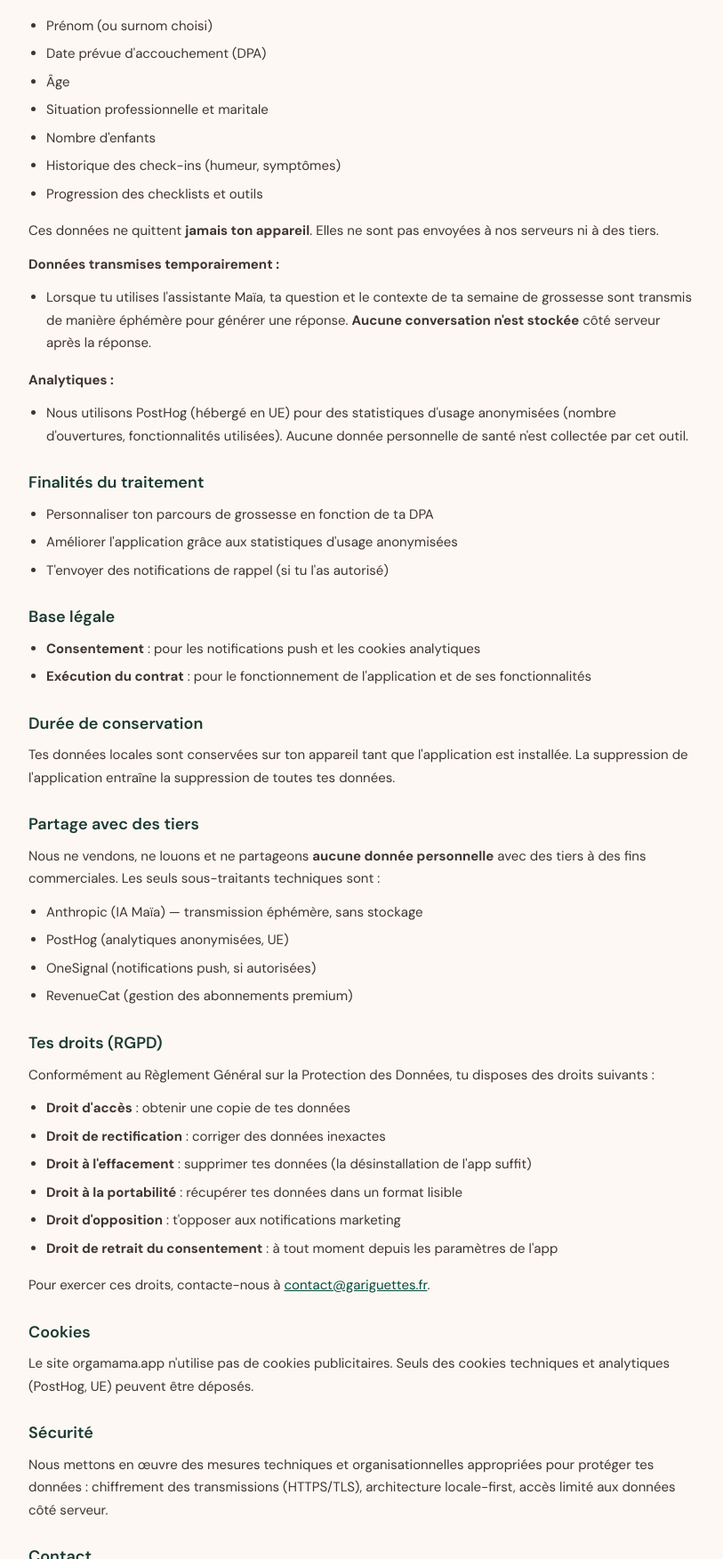
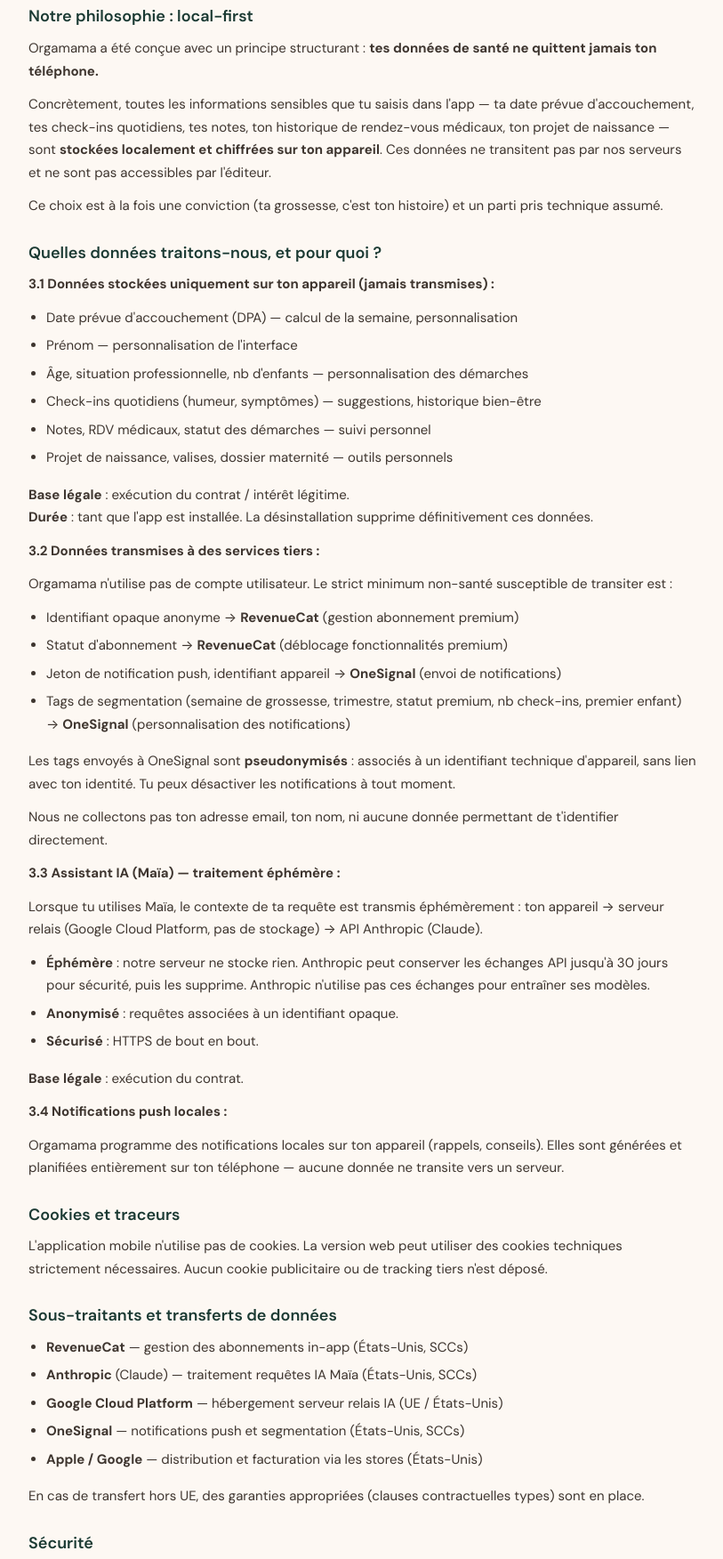
Before and after one commit to marinasba/orgamama-landing, a plain HTML site: page legal.html in a window 1280 px wide. Shown: the part 2800-4552 px from the top of the page at 89% size, without its empty margins (232-1045 px from the left). Drawn offline with Linux system fonts and the light colour scheme.

Commit message:
Replace privacy policy with full POLITIQUE-CONFIDENTIALITE content

```diff
--- a/legal.html
+++ b/legal.html
@@ -170,84 +170,96 @@
       <!-- CONFIDENTIALITÉ -->
       <section class="legal-section" id="confidentialite">
         <h2>3. Politique de confidentialit&eacute;</h2>
-        <p class="update-date">Derni&egrave;re mise &agrave; jour : 9 juin 2026</p>
+        <p class="update-date">Version 1.1 — en vigueur &agrave; compter du 9 juin 2026</p>
 
-        <h3>Responsable du traitement</h3>
-        <p>Orgamama — <a href="mailto:contact@gariguettes.fr">contact@gariguettes.fr</a></p>
+        <h3>Qui sommes-nous ?</h3>
+        <p>L'application Orgamama est &eacute;dit&eacute;e par <strong>GARIGUETTES SAS</strong>, immatricul&eacute;e au RCS de Nancy sous le num&eacute;ro 948 717 681, dont le si&egrave;ge est 4 rue Piroux, 54000 Nancy.</p>
+        <p>SIRET : 948 717 681 000 19</p>
+        <p>Contact protection des donn&eacute;es : <a href="mailto:contact@gariguettes.fr">contact@gariguettes.fr</a></p>
 
-        <h3>Donn&eacute;es collect&eacute;es</h3>
-        <p>Orgamama est con&ccedil;ue selon le principe de <strong>minimisation des donn&eacute;es</strong>. Voici ce que nous traitons :</p>
+        <h3>Notre philosophie : local-first</h3>
+        <p>Orgamama a &eacute;t&eacute; con&ccedil;ue avec un principe structurant : <strong>tes donn&eacute;es de sant&eacute; ne quittent jamais ton t&eacute;l&eacute;phone.</strong></p>
+        <p>Concr&egrave;tement, toutes les informations sensibles que tu saisis dans l'app — ta date pr&eacute;vue d'accouchement, tes check-ins quotidiens, tes notes, ton historique de rendez-vous m&eacute;dicaux, ton projet de naissance — sont <strong>stock&eacute;es localement et chiffr&eacute;es sur ton appareil</strong>. Ces donn&eacute;es ne transitent pas par nos serveurs et ne sont pas accessibles par l'&eacute;diteur.</p>
+        <p>Ce choix est &agrave; la fois une conviction (ta grossesse, c'est ton histoire) et un parti pris technique assum&eacute;.</p>
 
-        <p><strong>Donn&eacute;es stock&eacute;es localement (sur ton t&eacute;l&eacute;phone uniquement) :</strong></p>
+        <h3>Quelles donn&eacute;es traitons-nous, et pour quoi ?</h3>
+
+        <p><strong>3.1 Donn&eacute;es stock&eacute;es uniquement sur ton appareil (jamais transmises) :</strong></p>
         <ul>
-          <li>Pr&eacute;nom (ou surnom choisi)</li>
-          <li>Date pr&eacute;vue d'accouchement (DPA)</li>
-          <li>&Acirc;ge</li>
-          <li>Situation professionnelle et maritale</li>
-          <li>Nombre d'enfants</li>
-          <li>Historique des check-ins (humeur, sympt&ocirc;mes)</li>
-          <li>Progression des checklists et outils</li>
+          <li>Date pr&eacute;vue d'accouchement (DPA) — calcul de la semaine, personnalisation</li>
+          <li>Pr&eacute;nom — personnalisation de l'interface</li>
+          <li>&Acirc;ge, situation professionnelle, nb d'enfants — personnalisation des d&eacute;marches</li>
+          <li>Check-ins quotidiens (humeur, sympt&ocirc;mes) — suggestions, historique bien-&ecirc;tre</li>
+          <li>Notes, RDV m&eacute;dicaux, statut des d&eacute;marches — suivi personnel</li>
+          <li>Projet de naissance, valises, dossier maternit&eacute; — outils personnels</li>
         </ul>
-        <p>Ces donn&eacute;es ne quittent <strong>jamais ton appareil</strong>. Elles ne sont pas envoy&eacute;es &agrave; nos serveurs ni &agrave; des tiers.</p>
+        <p><strong>Base l&eacute;gale</strong> : ex&eacute;cution du contrat / int&eacute;r&ecirc;t l&eacute;gitime.<br>
+        <strong>Dur&eacute;e</strong> : tant que l'app est install&eacute;e. La d&eacute;sinstallation supprime d&eacute;finitivement ces donn&eacute;es.</p>
 
-        <p><strong>Donn&eacute;es transmises temporairement :</strong></p>
+        <p><strong>3.2 Donn&eacute;es transmises &agrave; des services tiers :</strong></p>
+        <p>Orgamama n'utilise pas de compte utilisateur. Le strict minimum non-sant&eacute; susceptible de transiter est :</p>
         <ul>
-          <li>Lorsque tu utilises l'assistante Ma&iuml;a, ta question et le contexte de ta semaine de grossesse sont transmis de mani&egrave;re &eacute;ph&eacute;m&egrave;re pour g&eacute;n&eacute;rer une r&eacute;ponse. <strong>Aucune conversation n'est stock&eacute;e</strong> c&ocirc;t&eacute; serveur apr&egrave;s la r&eacute;ponse.</li>
+          <li>Identifiant opaque anonyme → <strong>RevenueCat</strong> (gestion abonnement premium)</li>
+          <li>Statut d'abonnement → <strong>RevenueCat</strong> (d&eacute;blocage fonctionnalit&eacute;s premium)</li>
+          <li>Jeton de notification push, identifiant appareil → <strong>OneSignal</strong> (envoi de notifications)</li>
+          <li>Tags de segmentation (semaine de grossesse, trimestre, statut premium, nb check-ins, premier enfant) → <strong>OneSignal</strong> (personnalisation des notifications)</li>
         </ul>
+        <p>Les tags envoy&eacute;s &agrave; OneSignal sont <strong>pseudonymis&eacute;s</strong> : associ&eacute;s &agrave; un identifiant technique d'appareil, sans lien avec ton identit&eacute;. Tu peux d&eacute;sactiver les notifications &agrave; tout moment.</p>
+        <p>Nous ne collectons pas ton adresse email, ton nom, ni aucune donn&eacute;e permettant de t'identifier directement.</p>
 
-        <p><strong>Analytiques :</strong></p>
+        <p><strong>3.3 Assistant IA (Ma&iuml;a) — traitement &eacute;ph&eacute;m&egrave;re :</strong></p>
+        <p>Lorsque tu utilises Ma&iuml;a, le contexte de ta requ&ecirc;te est transmis &eacute;ph&eacute;m&egrave;rement : ton appareil → serveur relais (Google Cloud Platform, pas de stockage) → API Anthropic (Claude).</p>
         <ul>
-          <li>Nous utilisons PostHog (h&eacute;berg&eacute; en UE) pour des statistiques d'usage anonymis&eacute;es (nombre d'ouvertures, fonctionnalit&eacute;s utilis&eacute;es). Aucune donn&eacute;e personnelle de sant&eacute; n'est collect&eacute;e par cet outil.</li>
+          <li><strong>&Eacute;ph&eacute;m&egrave;re</strong> : notre serveur ne stocke rien. Anthropic peut conserver les &eacute;changes API jusqu'&agrave; 30 jours pour s&eacute;curit&eacute;, puis les supprime. Anthropic n'utilise pas ces &eacute;changes pour entra&icirc;ner ses mod&egrave;les.</li>
+          <li><strong>Anonymis&eacute;</strong> : requ&ecirc;tes associ&eacute;es &agrave; un identifiant opaque.</li>
+          <li><strong>S&eacute;curis&eacute;</strong> : HTTPS de bout en bout.</li>
         </ul>
+        <p><strong>Base l&eacute;gale</strong> : ex&eacute;cution du contrat.</p>
 
-        <h3>Finalit&eacute;s du traitement</h3>
+        <p><strong>3.4 Notifications push locales :</strong></p>
+        <p>Orgamama programme des notifications locales sur ton appareil (rappels, conseils). Elles sont g&eacute;n&eacute;r&eacute;es et planifi&eacute;es enti&egrave;rement sur ton t&eacute;l&eacute;phone — aucune donn&eacute;e ne transite vers un serveur.</p>
+
+        <h3>Cookies et traceurs</h3>
+        <p>L'application mobile n'utilise pas de cookies. La version web peut utiliser des cookies techniques strictement n&eacute;cessaires. Aucun cookie publicitaire ou de tracking tiers n'est d&eacute;pos&eacute;.</p>
+
+        <h3>Sous-traitants et transferts de donn&eacute;es</h3>
         <ul>
-          <li>Personnaliser ton parcours de grossesse en fonction de ta DPA</li>
-          <li>Am&eacute;liorer l'application gr&acirc;ce aux statistiques d'usage anonymis&eacute;es</li>
-          <li>T'envoyer des notifications de rappel (si tu l'as autoris&eacute;)</li>
+          <li><strong>RevenueCat</strong> — gestion des abonnements in-app (&Eacute;tats-Unis, SCCs)</li>
+          <li><strong>Anthropic</strong> (Claude) — traitement requ&ecirc;tes IA Ma&iuml;a (&Eacute;tats-Unis, SCCs)</li>
+          <li><strong>Google Cloud Platform</strong> — h&eacute;bergement serveur relais IA (UE / &Eacute;tats-Unis)</li>
+          <li><strong>OneSignal</strong> — notifications push et segmentation (&Eacute;tats-Unis, SCCs)</li>
+          <li><strong>Apple / Google</strong> — distribution et facturation via les stores (&Eacute;tats-Unis)</li>
         </ul>
+        <p>En cas de transfert hors UE, des garanties appropri&eacute;es (clauses contractuelles types) sont en place.</p>
 
-        <h3>Base l&eacute;gale</h3>
-        <ul>
-          <li><strong>Consentement</strong> : pour les notifications push et les cookies analytiques</li>
-          <li><strong>Ex&eacute;cution du contrat</strong> : pour le fonctionnement de l'application et de ses fonctionnalit&eacute;s</li>
-        </ul>
-
-        <h3>Dur&eacute;e de conservation</h3>
-        <p>Tes donn&eacute;es locales sont conserv&eacute;es sur ton appareil tant que l'application est install&eacute;e. La suppression de l'application entra&icirc;ne la suppression de toutes tes donn&eacute;es.</p>
-
-        <h3>Partage avec des tiers</h3>
-        <p>Nous ne vendons, ne louons et ne partageons <strong>aucune donn&eacute;e personnelle</strong> avec des tiers &agrave; des fins commerciales. Les seuls sous-traitants techniques sont :</p>
-        <ul>
-          <li>Anthropic (IA Ma&iuml;a) — transmission &eacute;ph&eacute;m&egrave;re, sans stockage</li>
-          <li>PostHog (analytiques anonymis&eacute;es, UE)</li>
-          <li>OneSignal (notifications push, si autoris&eacute;es)</li>
-          <li>RevenueCat (gestion des abonnements premium)</li>
-        </ul>
+        <h3>S&eacute;curit&eacute;</h3>
+        <p>Les donn&eacute;es locales sont chiffr&eacute;es. Les transmissions utilisent HTTPS (TLS 1.2 minimum). Les acc&egrave;s internes sont contr&ocirc;l&eacute;s et journalis&eacute;s. En cas de perte de ton appareil, tes donn&eacute;es sont prot&eacute;g&eacute;es par le chiffrement local.</p>
 
         <h3>Tes droits (RGPD)</h3>
-        <p>Conform&eacute;ment au R&egrave;glement G&eacute;n&eacute;ral sur la Protection des Donn&eacute;es, tu disposes des droits suivants :</p>
+        <p>Conform&eacute;ment au RGPD et &agrave; la loi Informatique et Libert&eacute;s :</p>
         <ul>
           <li><strong>Droit d'acc&egrave;s</strong> : obtenir une copie de tes donn&eacute;es</li>
           <li><strong>Droit de rectification</strong> : corriger des donn&eacute;es inexactes</li>
-          <li><strong>Droit &agrave; l'effacement</strong> : supprimer tes donn&eacute;es (la d&eacute;sinstallation de l'app suffit)</li>
-          <li><strong>Droit &agrave; la portabilit&eacute;</strong> : r&eacute;cup&eacute;rer tes donn&eacute;es dans un format lisible</li>
-          <li><strong>Droit d'opposition</strong> : t'opposer aux notifications marketing</li>
-          <li><strong>Droit de retrait du consentement</strong> : &agrave; tout moment depuis les param&egrave;tres de l'app</li>
+          <li><strong>Droit &agrave; l'effacement</strong> : supprimer tes donn&eacute;es</li>
+          <li><strong>Droit &agrave; la portabilit&eacute;</strong> : recevoir tes donn&eacute;es dans un format structur&eacute;</li>
+          <li><strong>Droit d'opposition</strong> : t'opposer &agrave; certains traitements</li>
+          <li><strong>Droit &agrave; la limitation</strong> : demander la limitation du traitement</li>
         </ul>
-        <p>Pour exercer ces droits, contacte-nous &agrave; <a href="mailto:contact@gariguettes.fr">contact@gariguettes.fr</a>.</p>
+        <p>Pour exercer ces droits : <a href="mailto:contact@gariguettes.fr">contact@gariguettes.fr</a> en indiquant ton identifiant opaque d'appareil (disponible dans les r&eacute;glages de l'app).</p>
+        <p>Pour les donn&eacute;es locales, l'exercice de tes droits s'effectue directement depuis l'app (suppression via r&eacute;glages, d&eacute;sinstallation).</p>
+        <p>D&eacute;lai de r&eacute;ponse : 30 jours maximum.</p>
+        <p>Tu peux &eacute;galement introduire une r&eacute;clamation aupr&egrave;s de la <strong>CNIL</strong> : <a href="https://www.cnil.fr" target="_blank">www.cnil.fr</a></p>
 
-        <h3>Cookies</h3>
-        <p>Le site orgamama.app n'utilise pas de cookies publicitaires. Seuls des cookies techniques et analytiques (PostHog, UE) peuvent &ecirc;tre d&eacute;pos&eacute;s.</p>
+        <h3>Donn&eacute;es des mineures</h3>
+        <p>Orgamama est destin&eacute;e aux personnes majeures (18 ans et plus). Nous ne collectons pas sciemment de donn&eacute;es concernant des mineures.</p>
 
-        <h3>S&eacute;curit&eacute;</h3>
-        <p>Nous mettons en œuvre des mesures techniques et organisationnelles appropri&eacute;es pour prot&eacute;ger tes donn&eacute;es : chiffrement des transmissions (HTTPS/TLS), architecture locale-first, acc&egrave;s limit&eacute; aux donn&eacute;es c&ocirc;t&eacute; serveur.</p>
+        <h3>Modifications de cette politique</h3>
+        <p>En cas de modification significative, tu seras inform&eacute;e par notification in-app. La date de mise &agrave; jour est indiqu&eacute;e en haut de ce document.</p>
 
         <h3>Contact</h3>
-        <p>Pour toute question relative &agrave; la protection de tes donn&eacute;es :<br>
-        <a href="mailto:contact@gariguettes.fr">contact@gariguettes.fr</a></p>
+        <p><strong>GARIGUETTES SAS</strong><br>4 rue Piroux, 54000 Nancy<br>Email : <a href="mailto:contact@gariguettes.fr">contact@gariguettes.fr</a></p>
 
-        <p>Tu peux &eacute;galement introduire une r&eacute;clamation aupr&egrave;s de la CNIL : <a href="https://www.cnil.fr" target="_blank">www.cnil.fr</a></p>
+        <p><em>Politique de confidentialit&eacute; Orgamama — GARIGUETTES SAS — Version 1.1</em></p>
 
         <a href="#" class="back-top">&uarr; Retour en haut</a>
       </section>
@@ -257,7 +269,7 @@
 
   <footer>
     <div class="container">
-      <span>&copy; 2026 Orgamama par Orgamama. Tous droits r&eacute;serv&eacute;s.</span>
+      <span>&copy; 2026 Orgamama. Tous droits r&eacute;serv&eacute;s.</span>
     </div>
   </footer>
 
```
Also changed, not shown: 1 other file.
